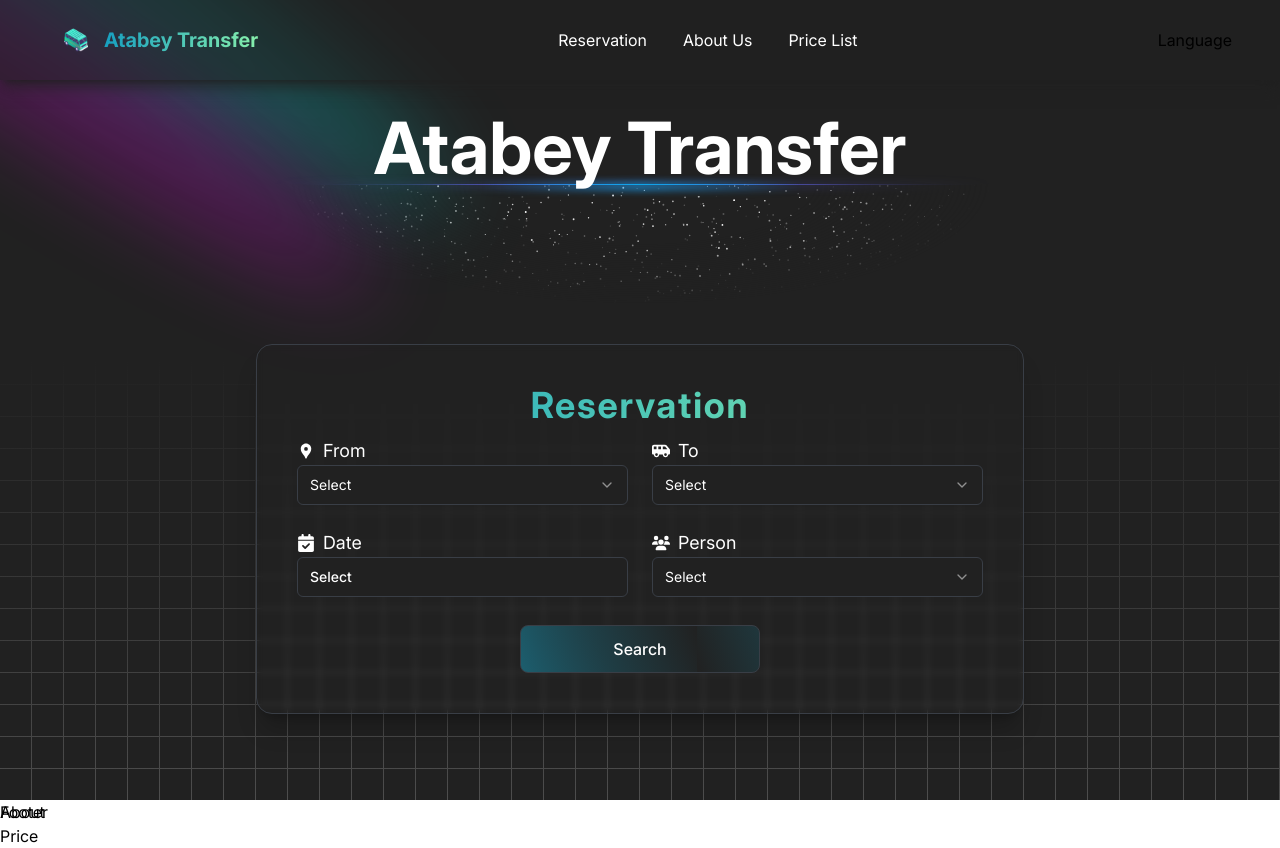
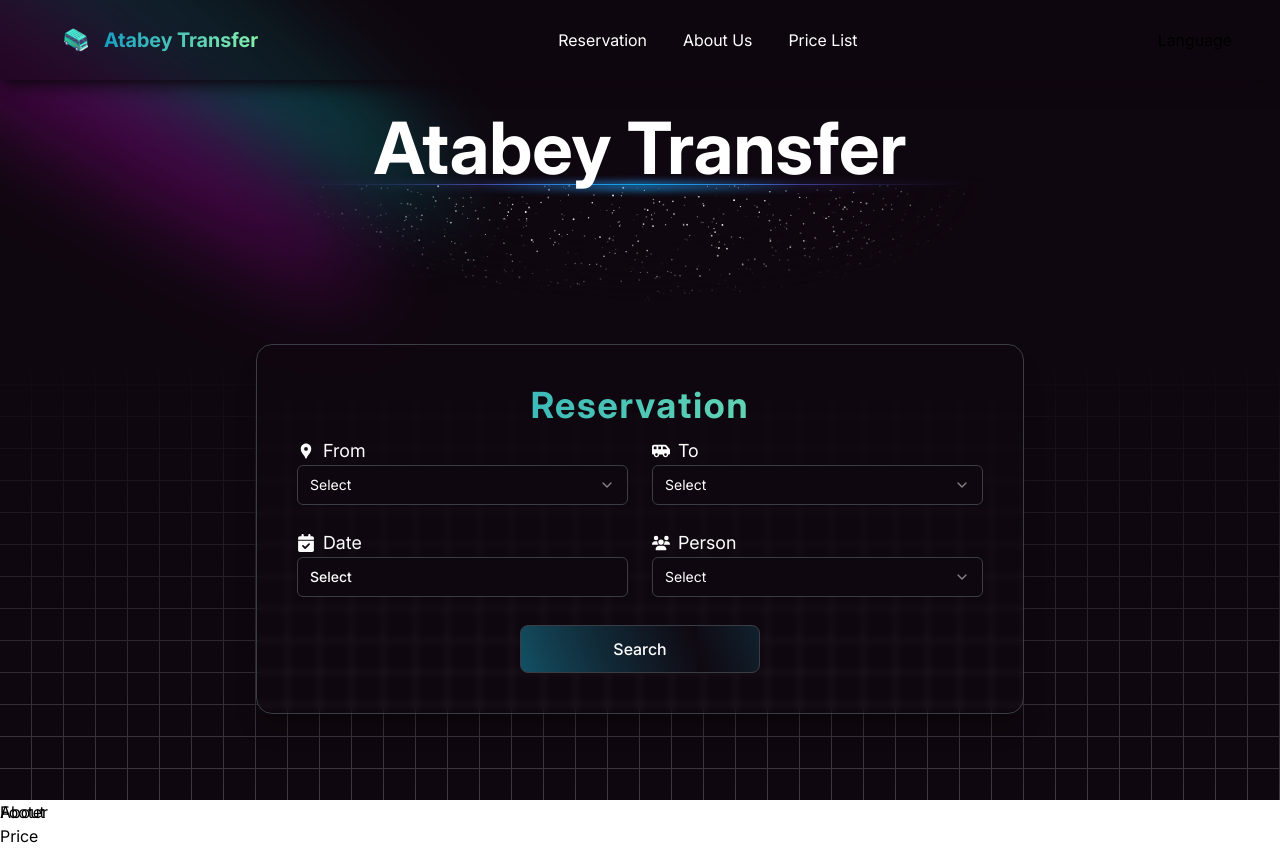
Before and after one commit to ozdenatabey/transfer, a Next.js app: page / in a window 1280 px wide. Built offline with nearby package versions, Linux system fonts and the light colour scheme.

Commit message:
Change Base Color Darker

```diff
--- a/components/navbar/MobileNavigation.tsx
+++ b/components/navbar/MobileNavigation.tsx
@@ -20,7 +20,7 @@ const MobileNavigation = () => {
         </SheetTrigger>
         <SheetContent
           side="left"
-          className="flex flex-col gap-8 border-none bg-base"
+          className="flex flex-col gap-8  bg-base shadow-2xl shadow-black"
         >
           <SheetTitle className="hidden">Navigation</SheetTitle>
           <div className="flex items-center gap-4">
--- a/components/ui/sheet.tsx
+++ b/components/ui/sheet.tsx
@@ -21,7 +21,7 @@ const SheetOverlay = React.forwardRef<
 >(({ className, ...props }, ref) => (
   <SheetPrimitive.Overlay
     className={cn(
-      "fixed inset-0 z-50 bg-black/80  data-[state=open]:animate-in data-[state=closed]:animate-out data-[state=closed]:fade-out-0 data-[state=open]:fade-in-0",
+      "fixed inset-0 z-50 bg-base/50 data-[state=open]:animate-in data-[state=closed]:animate-out data-[state=closed]:fade-out-0 data-[state=open]:fade-in-0",
       className
     )}
     {...props}
@@ -38,7 +38,7 @@ const sheetVariants = cva(
         top: "inset-x-0 top-0 border-b data-[state=closed]:slide-out-to-top data-[state=open]:slide-in-from-top",
         bottom:
           "inset-x-0 bottom-0 border-t data-[state=closed]:slide-out-to-bottom data-[state=open]:slide-in-from-bottom",
-        left: "inset-y-0 left-0 h-full w-[300px] border-r data-[state=closed]:slide-out-to-left data-[state=open]:slide-in-from-left sm:max-w-sm",
+        left: "inset-y-0 left-0 h-full w-[300px] data-[state=closed]:slide-out-to-left data-[state=open]:slide-in-from-left sm:max-w-sm",
         right:
           "inset-y-0 right-0 h-full w-3/4  border-l data-[state=closed]:slide-out-to-right data-[state=open]:slide-in-from-right sm:max-w-sm",
       },
--- a/components/ui/shimmerButton.tsx
+++ b/components/ui/shimmerButton.tsx
@@ -10,7 +10,7 @@ const ShimmerButton = ({ field, className }: Props) => {
   return (
     <button
       className={cn(
-        "inline-flex h-12 animate-shimmer items-center justify-center rounded-lg border border-secondary bg-[linear-gradient(70deg,#212121,30%,#179FC0,60%,#212121)] bg-[length:200%_100%] px-6 font-medium transition-colors text-white",
+        "inline-flex h-12 animate-shimmer items-center justify-center rounded-lg border border-secondary bg-[linear-gradient(70deg,#0f070f,30%,#179FC0,60%,#0f070f)] bg-[length:200%_100%] px-6 font-medium transition-colors text-white",
         className
       )}
     >
--- a/tailwind.config.ts
+++ b/tailwind.config.ts
@@ -20,7 +20,7 @@ export default {
       },
       colors: {
         primary: "#179FC0",
-        base: "#212121",
+        base: "#0f070f",
         secondary: "#393E46",
       },
       animation: {
```
